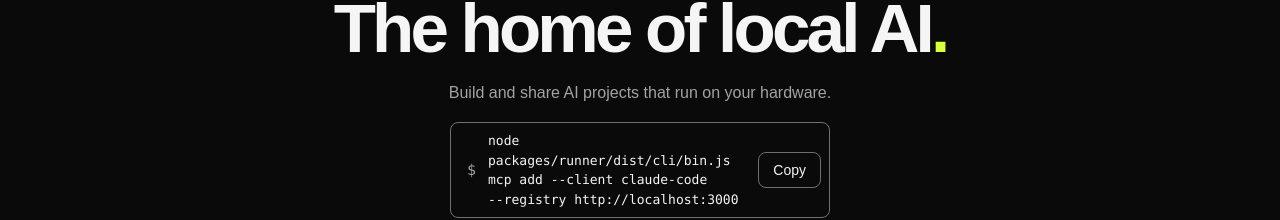
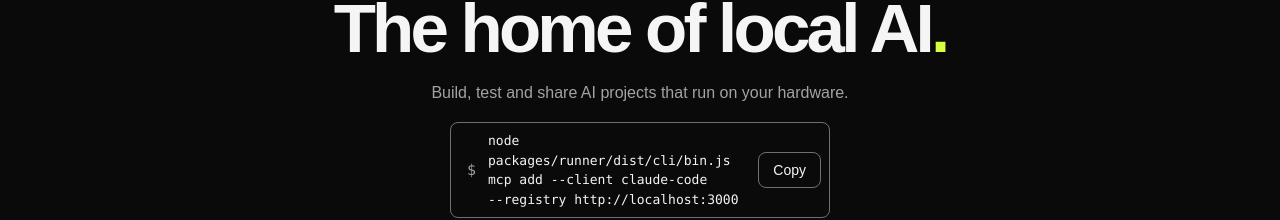
Before and after one commit to localfirstdotsh/localfirst, a Next.js app in the folder apps/web/: page / in a window 1280 px wide. Shown: the part 159-379 px from the top of the page. Built offline with nearby package versions, Linux system fonts and the light colour scheme; a web font is replaced by a local one.

Commit message:
fix(web): include testing in concise landing copy

```diff
--- a/apps/web/src/app/layout.tsx
+++ b/apps/web/src/app/layout.tsx
@@ -14,7 +14,7 @@ export const dynamic = 'force-dynamic';
 export const metadata: Metadata = {
   metadataBase: new URL(siteUrl()),
   title: { default: 'Localfirst.sh — The home of local AI', template: '%s · Localfirst.sh' },
-  description: 'Build and share AI projects that run on your hardware.',
+  description: 'Build, test and share AI projects that run on your hardware.',
 };
 
 export default function RootLayout({ children }: { children: ReactNode }) {
--- a/apps/web/src/app/page.tsx
+++ b/apps/web/src/app/page.tsx
@@ -13,7 +13,7 @@ export default function HomePage() {
     <div className="container stack home">
       <section aria-labelledby="hero" className="hero">
         <h1 id="hero">The home of local AI<span className="hero-period">.</span></h1>
-        <p className="hero-subtitle">Build and share AI projects that run on your hardware.</p>
+        <p className="hero-subtitle">Build, test and share AI projects that run on your hardware.</p>
         <div className="hero-cli"><CopyBlock text={command} note={setup.state === 'available'
           ? 'Run in your terminal to connect your agent. Requires Node.js 22+.'
           : 'Run from a built repository checkout. Requires Node.js 22+.'} /></div>
```
Also changed, not shown: 1 other file (tests, documents, lock files or other folders).
